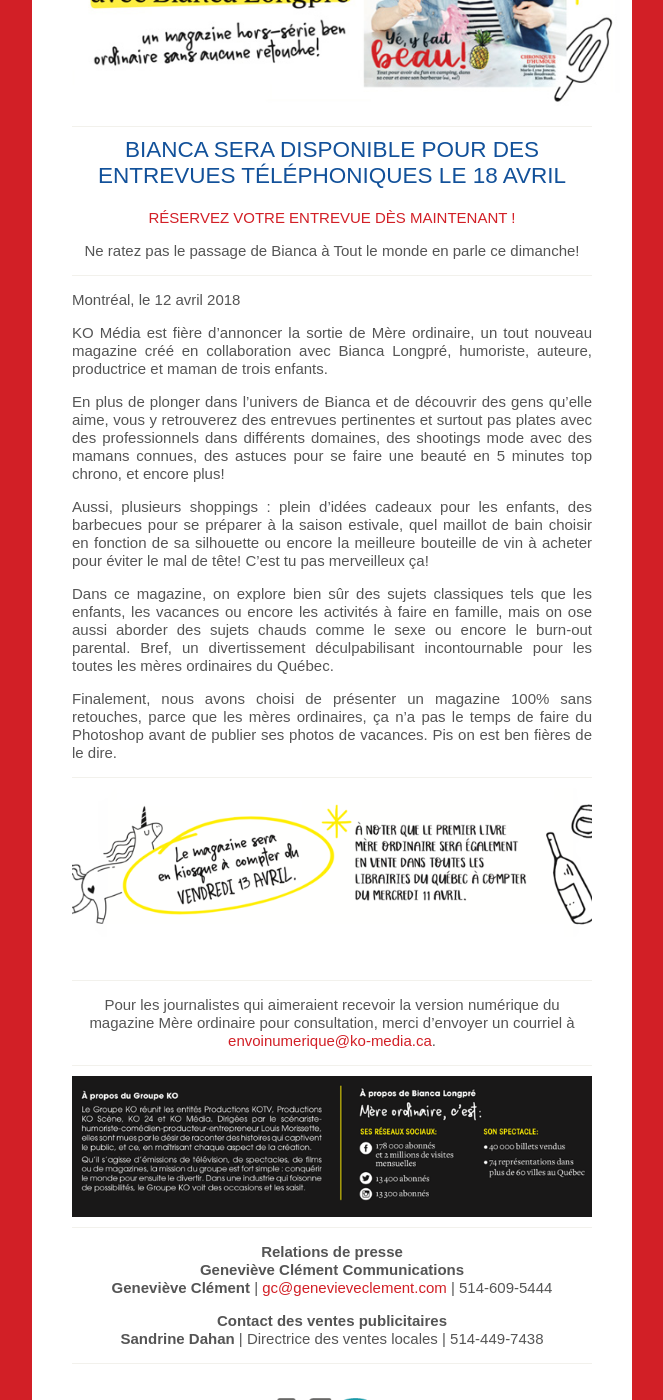
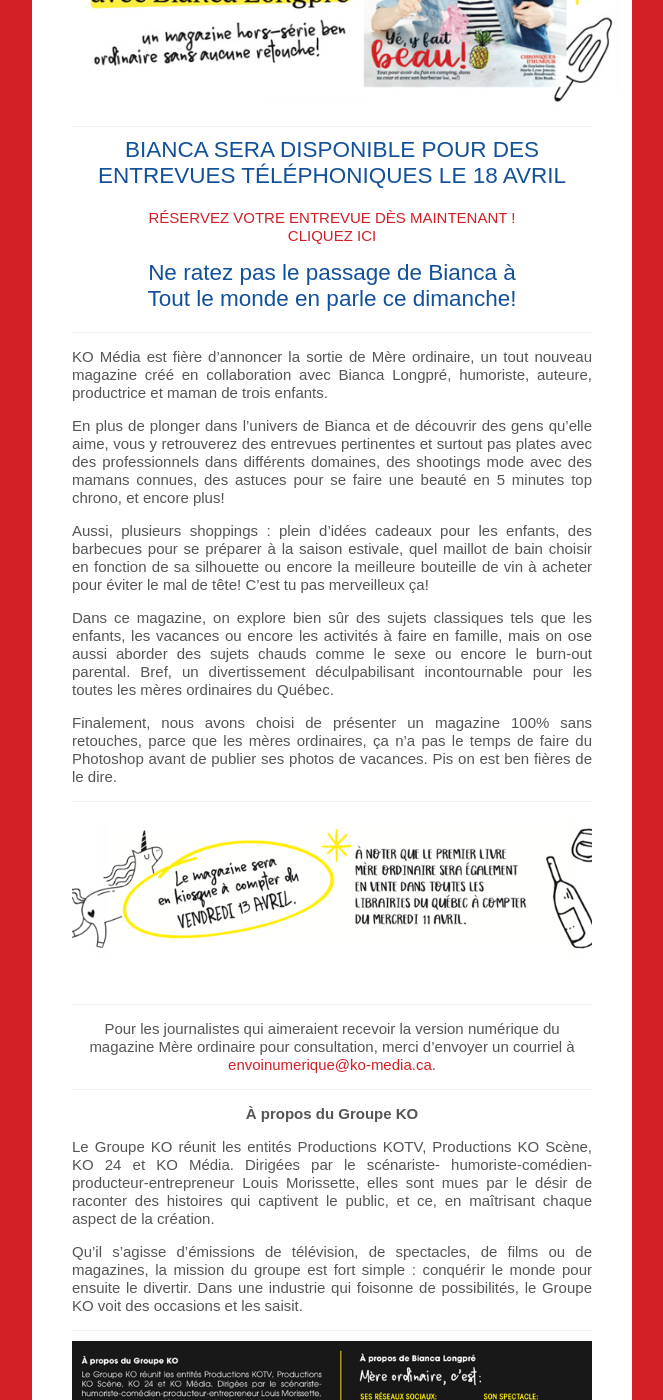
Before and after one commit to graphismatique/mfp, a Jekyll site: the page MereOrdinaire/index.html, which Jekyll copies as it is, in a window 1280 px wide and 1400 px high, scrolled down 264 px. Shown: the whole window, without its empty margins (308-971 px from the left). Built offline with Jekyll 4.4.1, drawn with Linux system fonts in a browser that asks for light colours.

Commit message:
Update index.html

```diff
--- a/MereOrdinaire/index.html
+++ b/MereOrdinaire/index.html
@@ -244,10 +244,9 @@
                                     <!--    MARKDOWN START HERE   -->
                                     <hr>
                                     <h2>BIANCA SERA DISPONIBLE POUR DES ENTREVUES TÉLÉPHONIQUES LE 18 AVRIL </h2>
-                                    <p class="center"><a href="https://goo.gl/forms/38ER99zwSnizTtJJ2" target="_blank">RÉSERVEZ VOTRE ENTREVUE DÈS MAINTENANT !</a></p>
-                                    <p class="center">Ne ratez pas le passage de Bianca à Tout le monde en parle ce dimanche! </p>
+                                    <p class="center"><a href="https://goo.gl/forms/38ER99zwSnizTtJJ2" target="_blank">RÉSERVEZ VOTRE ENTREVUE DÈS MAINTENANT ! <br> CLIQUEZ ICI </a></p>
+                                    <h2>Ne ratez pas le passage de Bianca à<br>Tout le monde en parle ce dimanche!</h2>
                                     <hr>
-                                    <p>Montréal, le 12 avril 2018</p>
                                    <p>KO Média est fière d’annoncer la sortie de Mère ordinaire, un tout nouveau magazine créé en collaboration avec Bianca Longpré, humoriste, auteure, productrice et maman de trois enfants.</p>
                                    <p>En plus de plonger dans l’univers de Bianca et de découvrir des gens qu’elle aime, vous y retrouverez des entrevues pertinentes et surtout pas plates avec des professionnels dans différents domaines, des shootings mode avec des mamans connues, des astuces pour se faire une beauté en 5 minutes top chrono, et encore plus!</p>
                                    <p>Aussi, plusieurs shoppings : plein d’idées cadeaux pour les enfants, des barbecues pour se préparer à la saison estivale, quel maillot de bain choisir en fonction de sa silhouette ou encore la meilleure bouteille de vin à acheter pour éviter le mal de tête! C’est tu pas merveilleux ça!</p>
@@ -259,6 +258,10 @@
                                     <img src="http://mariefranceprivee.com/MereOrdinaire/assets/insert1.png" style="width: 100%; max-width: 600px; height: auto;" alt="Magazine insert">
                                     <hr>
                                     <p style="text-align: center;">Pour les journalistes qui aimeraient recevoir la version numérique du magazine Mère ordinaire pour consultation, merci d’envoyer un courriel à <a href="envoinumerique@ko-media.ca">envoinumerique@ko-media.ca</a>.
+                                    <hr>
+                                    <p class="center"><b>À propos du Groupe KO</b></p>
+                                    <p>Le Groupe KO réunit les entités Productions KOTV, Productions KO Scène, KO 24 et KO Média. Dirigées par le scénariste- humoriste-comédien-producteur-entrepreneur Louis Morissette, elles sont mues par le désir de raconter des histoires qui captivent le public, et ce, en maîtrisant chaque aspect de la création.</p>
+                                    <p>Qu’il s’agisse d’émissions de télévision, de spectacles, de films ou de magazines, la mission du groupe est fort simple : conquérir le monde pour ensuite le divertir. Dans une industrie qui foisonne de possibilités, le Groupe KO voit des occasions et les saisit.</p>
                                     <hr>
                                     <img src="http://mariefranceprivee.com/MereOrdinaire/assets/insert2.png" style="width: 100%; max-width: 600px; height: auto;" alt="Info insert">
                                     <hr>
```
